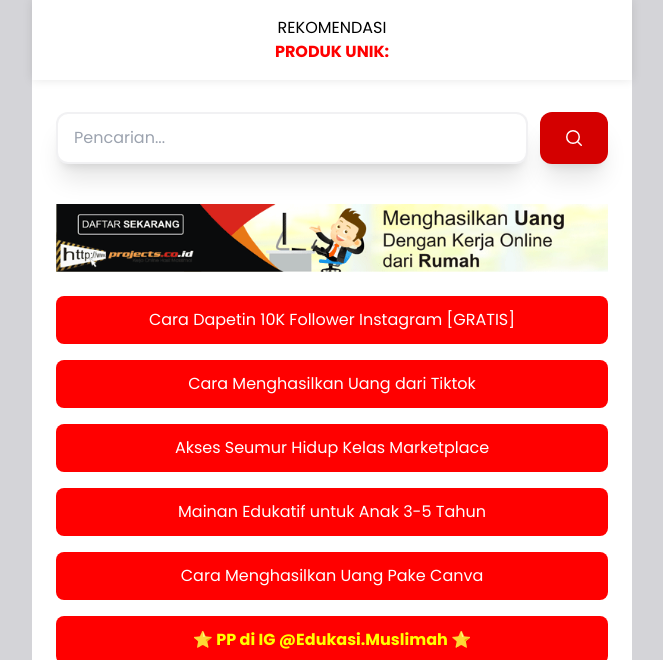
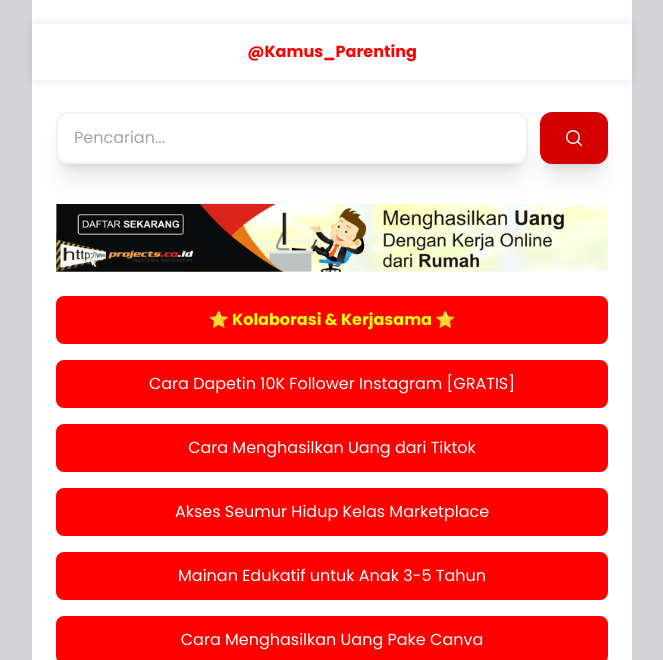
Before and after one commit to haloorderio/kamus_parenting, a Jekyll site: the page built from index.html, in a window 1280 px wide, cut to the strip 0-660 px from the top of the page. Shown: the whole strip, without its empty margins (308-971 px from the left). Built offline with Jekyll 4.4.1, drawn with Linux system fonts in a browser that asks for light colours; the list of posts is cut into pages by our own code.

Commit message:
Update default.html

```diff
--- a/_layouts/default.html
+++ b/_layouts/default.html
@@ -74,8 +74,8 @@
 			{% if page.url == '/' %}
 			<header>
 				<div class="navbar">
-					<p>REKOMENDASI</p>
-					<p><b>PRODUK UNIK:</b></p>
+					<p></p>
+					<p><b>@Kamus_Parenting</b></p>
 				</div>
 				<style>
 					header {
@@ -146,6 +146,9 @@
 					</a>
 
 					<div id="searchable" class="my-6">
+						<a href="https://api.whatsapp.com/send?phone={{ site.whatsapp_number }}&amp;text={{ site.whatsapp_text }}" target="_blank" rel="noopener" class="bg-emerald-500 hover:bg-emerald-600 text-white block py-3 px-4 rounded-lg w-full text-center mt-4" style="color:yellow">
+							<blink><b>⭐ Kolaborasi & Kerjasama ⭐</b></blink>
+						</a>
 						<a href="https://orderio.id/kelasinstagram" target="_blank" rel="noopener" class="bg-emerald-500 hover:bg-emerald-600 text-white block py-3 px-4 rounded-lg w-full text-center mt-4">
 							Cara Dapetin 10K Follower Instagram [GRATIS]
 						</a>
@@ -161,18 +164,15 @@
 						<a href="https://habiskerja.com/kelas-canva/?ref=muhnurulhakim&campaign=KelasCanva" target="_blank" rel="noopener" class="bg-emerald-500 hover:bg-emerald-600 text-white block py-3 px-4 rounded-lg w-full text-center mt-4">
 							Cara Menghasilkan Uang Pake Canva
 						</a>
-						<a href="https://api.whatsapp.com/send?phone={{ site.whatsapp_number }}&amp;text={{ site.whatsapp_text }}" target="_blank" rel="noopener" class="bg-emerald-500 hover:bg-emerald-600 text-white block py-3 px-4 rounded-lg w-full text-center mt-4" style="color:yellow">
-							<b>⭐ PP di IG @Edukasi.Muslimah ⭐</b>
-						</a>
-					</div>
 
 					<center>
 						<iframe width="275" height="500" src="https://www.youtube.com/embed/t5U0dtoycJk?rel=0" title="Video Mukena Talitha - mukenalarizka.com" frameborder="0" allow="accelerometer; autoplay; encrypted-media; gyroscope; picture-in-picture" allowfullscreen></iframe>
 					</center>
 
-					<a href="https://mukenalarizka.com" target="_blank" rel="noopener" class="bg-emerald-500 hover:bg-emerald-600 text-white block py-3 px-4 rounded-lg w-full text-center mt-4">
+						<a href="https://mukenalarizka.com" target="_blank" rel="noopener" class="bg-emerald-500 hover:bg-emerald-600 text-white block py-3 px-4 rounded-lg w-full text-center mt-4">
 						<b>KLIK</b> ✅ Mukena Nyaman Adem Terbaru
-					</a>
+						</a>
+					</div>
 				</div>
 			</div>
 
```
